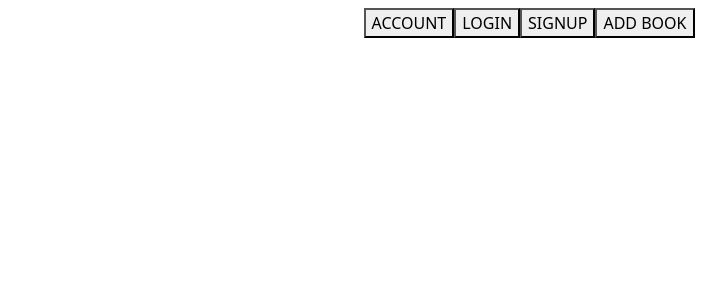
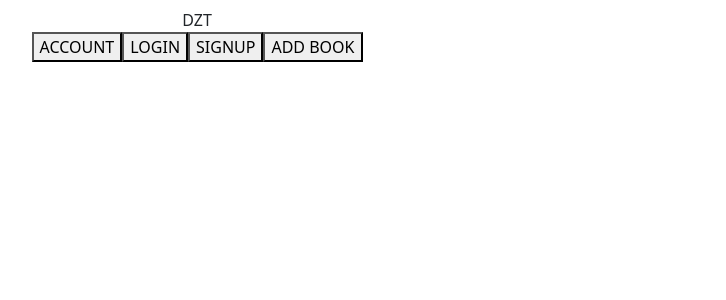
Before and after one commit to Antuuan/coursework_2025, a PHP site: page / in a window 1280 px wide. Shown: the top 300 px of the page, without its empty margins (431-1157 px from the left). Run offline with PHP 8.4, Linux system fonts and the light colour scheme.

Commit message:
made the navbar work

```diff
--- a/index.php
+++ b/index.php
@@ -1,6 +1,6 @@
 <!DOCTYPE html>
 <head>
-    <title>屌炸天网购</title>
+    <title>DZT</title>
     <!-- importing bootstrap -->
     <!-- Latest compiled and minified CSS -->
     <link href="https://cdn.jsdelivr.net/npm/bootstrap@5.3.3/dist/css/bootstrap.min.css" rel="stylesheet">
@@ -11,16 +11,23 @@
     <meta name="viewport" content="width=device-width, initial-scale=1">
 </head>
 <body>
-<nav class="navbar navbar-expand-lg">
-    <div class="container-fluid">
-        <!-- insert logo here -->
+<nav class="navbar navbar-expand-lg flex-column">
+    <div class="container-fluid w-100">
+        <div class="row w-100">
+            <div class="col text-center">
+                DZT
             </div>
-    <div class="container-fluid">
+        </div>
+    </div>
+    <div class="container-fluid w-100">
+        <div class="row w-100">
+            <div class="col w-100">
+                <div class="container-fluid text-center">
                     <button class="navbar-toggler" type="button" data-bs-toggle="collapse" data-bs-target="#navbarNav"
                         aria-controls="navbarNav" aria-expanded="false" aria-label="Toggle navigation">
                         <span class="navbar-toggler-icon"></span>
                     </button>
-        <div class="collapse navbar-collapse" id="navbarNav">
+                    <div class="collapse navbar-collapse" id="navbar_nav">
                         <ul class="navbar-nav mx-auto">
                             <li class="nav-item"><button type="button">ACCOUNT</button></li>
                             <li class="nav-item"><a href="login.php"><button type="button">LOGIN</button></a></li>
@@ -29,6 +36,9 @@
                         </ul>
                     </div>
                 </div>
+            </div>
+        </div>
+    </div>
 </nav>
 
 
```
Lines whose indentation alone changed are shown as unchanged.
